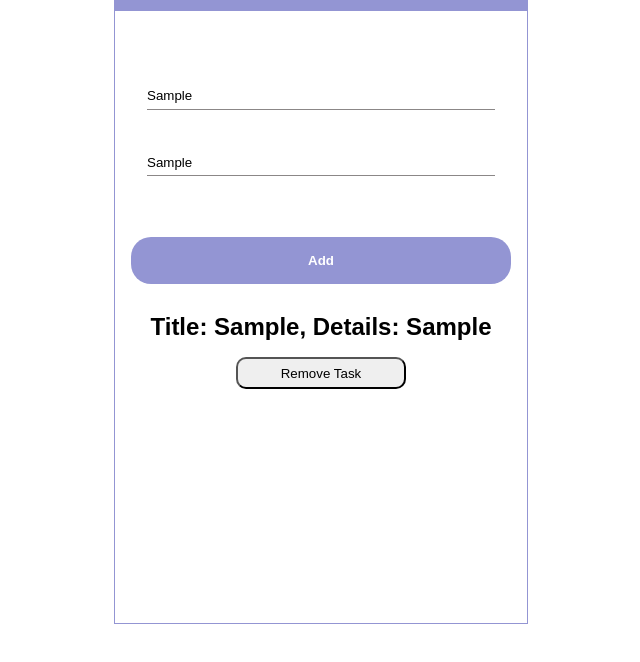
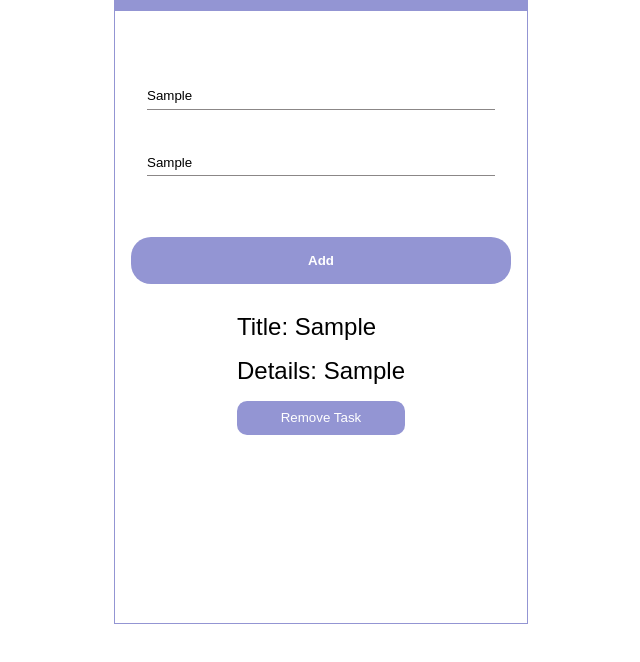
Before and after one commit to uttampun44/typescript-projects, a website: page todoapp/index.html in a window 1280 px wide. Both pictures are taken after typing "Sample", "Sample" into the empty fields and a click on the button "Add". Shown: the part 106-768 px from the top of the page, without its empty margins (319-959 px from the left). Drawn offline with Linux system fonts and the light colour scheme.

Commit message:
to do app finish

```diff
--- a/todoapp/css/index.css
+++ b/todoapp/css/index.css
@@ -72,15 +72,19 @@
 }
 .title_details p{
     font-size: 1.5rem;
-    font-weight: var(--font-weight-semibold);
+    font-weight: var(--font-weight-regular);
     line-height: normal;
     color: #000;
     font-family: var(--josh-font-family);
 }
 .title_details button{
-    width: 50%;
+    width: 100%;
     margin: auto;
-    padding: .5em 0em;
+    padding: .7em 0em;
     border-radius: 10px;
     cursor: pointer;
+    background-color: var(--main-primary-color);
+    font-family: var(--josh-font-family);
+    color: #fff;
+    border: none;
 }
--- a/todoapp/js/index.js
+++ b/todoapp/js/index.js
@@ -3,10 +3,11 @@ let addTask = document.querySelector('.add_task button');
 let title = document.querySelector('#title');
 let details = document.querySelector('#details');
 let title_detail = document.querySelector('.title_details');
-let title_para;
+let task_title;
 let todo;
 let task = [];
 let removeTask;
+let task_details;
 // addtask function
 const addtask = () => {
     const taskTitle = title.value;
@@ -26,14 +27,18 @@ function displayTask() {
     for (let i = 0; i < task.length; i += 2) {
         const taskTitle = task[i];
         const taskDetail = task[i + 1];
-        title_para = document.createElement("p");
-        title_detail.appendChild(title_para);
-        title_para.innerText = `Title: ${taskTitle}, Details: ${taskDetail}`;
+        task_title = document.createElement("p");
+        title_detail.appendChild(task_title);
+        task_details = document.createElement("p");
+        title_detail.appendChild(task_details);
+        task_title.innerText = `Title: ${taskTitle}`;
+        task_details.innerText = `Details: ${taskDetail}`;
+        //    remove task button
         removeTask = document.createElement("button");
         removeTask.classList.add("remove_task");
         removeTask.innerText = "Remove Task";
-        // Append the button after the details <p> tag
-        title_para.insertAdjacentElement("afterend", removeTask);
+        task_title.insertAdjacentElement("afterend", removeTask);
+        task_details.insertAdjacentElement("afterend", removeTask);
         removeTask.addEventListener("click", () => {
             task.splice(i, 2);
             localStorage.setItem("to_do_app", JSON.stringify(task));
```
Also changed, not shown: todoapp/ts/index.ts (+15 -7 lines).
